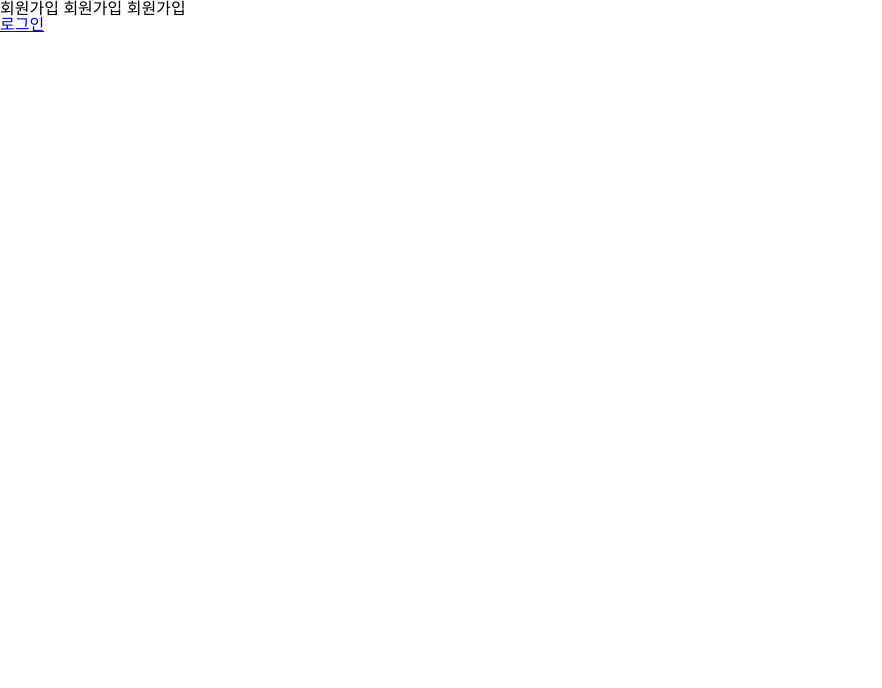
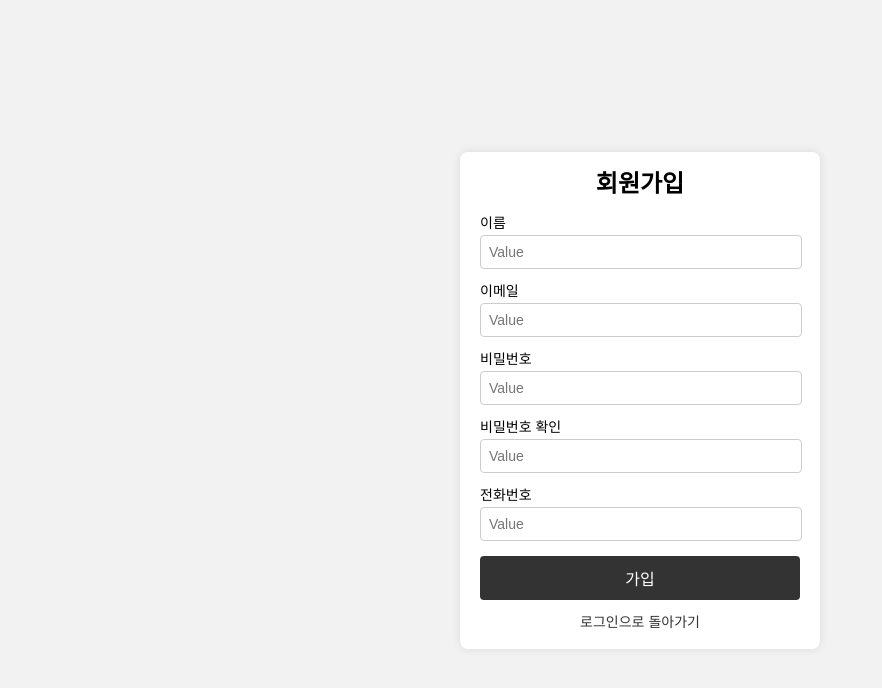
Before and after one commit to sunni546/hackSeoul-whiteElephant, a React (Create React App) app in the folder whiteElephant-front/project/: page /join in a window 1280 px wide. Shown: the top 688 px of the page, without its empty margins (0-882 px from the left). Built offline with nearby package versions, Linux system fonts and the light colour scheme.

Commit message:
Add new login and signup page designs

```diff
--- a/whiteElephant-front/project/src/pages/JoinPage.js
+++ b/whiteElephant-front/project/src/pages/JoinPage.js
@@ -2,12 +2,37 @@ import React from "react";
 import { Link } from "react-router-dom";
 
 const JoinPage = () => {
-    return (
-        <>
-            <p>회원가입 회원가입 회원가입</p>
-            <Link to="/">로그인</Link>
-        </>
-    )
+	return (
+		<>
+			<div className="container">
+	      <form className="form">
+	        <h2 className="form-title">회원가입</h2>
+	        <div className="form-group">
+	          <label htmlFor="name">이름</label>
+	          <input type="text" id="name" placeholder="Value" />
+	        </div>
+	        <div className="form-group">
+	          <label htmlFor="email">이메일</label>
+	          <input type="email" id="email" placeholder="Value" />
+	        </div>
+	        <div className="form-group">
+	          <label htmlFor="password">비밀번호</label>
+	          <input type="password" id="password" placeholder="Value" />
+	        </div>
+	        <div className="form-group">
+	          <label htmlFor="confirm-password">비밀번호 확인</label>
+	          <input type="password" id="confirm-password" placeholder="Value" />
+	        </div>
+	        <div className="form-group">
+	          <label htmlFor="phone">전화번호</label>
+	          <input type="tel" id="phone" placeholder="Value" />
+	        </div>
+	        <button type="submit" className="button">가입</button>
+	        <Link to="/" className="link">로그인으로 돌아가기</Link>
+	      </form>
+	    </div>
+		</>
+	)
 }
 
 export default JoinPage;
--- a/whiteElephant-front/project/src/pages/LoginPage.js
+++ b/whiteElephant-front/project/src/pages/LoginPage.js
@@ -1,13 +1,28 @@
 import React from "react";
 import { Link } from "react-router-dom";
+import '../styles/LoginForm.css';
+import '../styles/FormStyles.css';
 
 const LoginPage = () => {
-    return (
-        <>
-            <p>로그인 로그인 로그인</p>
-            <Link to="join">회원가입</Link>
-        </>
-    )
+  return (
+    <>
+      <div className="container">
+        <form className="form">
+          <div className="form-group">
+            <label htmlFor="email">이메일</label>
+            <input type="email" id="email" placeholder="Value" />
+          </div>
+          <div className="form-group">
+            <label htmlFor="password">비밀번호</label>
+            <input type="password" id="password" placeholder="Value" />
+          </div>
+          <button type="submit" className="button">로그인</button>
+          <a href="/forgot-password" className="link">비밀번호 잊으셨습니까?</a>
+          <Link to="join" className="link">회원가입</Link>
+        </form>
+      </div>
+    </>
+  )
 }
 
 export default LoginPage;
--- /dev/null
+++ b/whiteElephant-front/project/src/styles/FormStyles.css
@@ -0,0 +1,68 @@
+.container {
+  display: flex;
+  justify-content: center;
+  align-items: center;
+  height: 100vh;
+  background-color: #f2f2f2;
+}
+
+.form {
+  background-color: white;
+  padding: 20px;
+  border-radius: 8px;
+  box-shadow: 0 0 10px rgba(0, 0, 0, 0.1);
+  width: 320px;
+}
+
+.form-title {
+  font-size: 24px;
+  margin-bottom: 20px;
+  text-align: center;
+  font-weight: bold;
+}
+
+.form-group {
+  margin-bottom: 15px;
+}
+
+.form-group label {
+  display: block;
+  margin-bottom: 5px;
+  font-size: 14px;
+}
+
+.form-group input {
+  width: calc(100% - 16px);
+  padding: 8px;
+  border: 1px solid #ccc;
+  border-radius: 4px;
+  font-size: 14px;
+}
+
+.button {
+  width: 100%;
+  padding: 10px;
+  background-color: #333;
+  color: white;
+  border: none;
+  border-radius: 4px;
+  font-size: 16px;
+  cursor: pointer;
+}
+
+.button:hover {
+  background-color: #444;
+}
+
+.link {
+  display: block;
+  margin-top: 15px;
+  text-align: center;
+  color: #333;
+  font-size: 14px;
+  text-decoration: none;
+}
+
+.link:hover {
+  text-decoration: underline;
+}
--- /dev/null
+++ b/whiteElephant-front/project/src/styles/LoginForm.css
@@ -0,0 +1,7 @@
+.form-title {
+  font-size: 0; /* No title for the login form */
+}
+
+.link {
+  margin-top: 10px;
+}
--- /dev/null
+++ b/whiteElephant-front/project/src/styles/SignupForm.css
@@ -0,0 +1,3 @@
+.form-title {
+  font-size: 24px; /* Ensuring the title is visible */
+}
```
